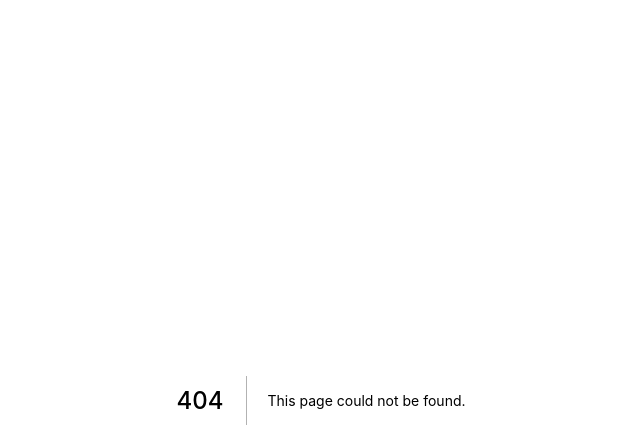
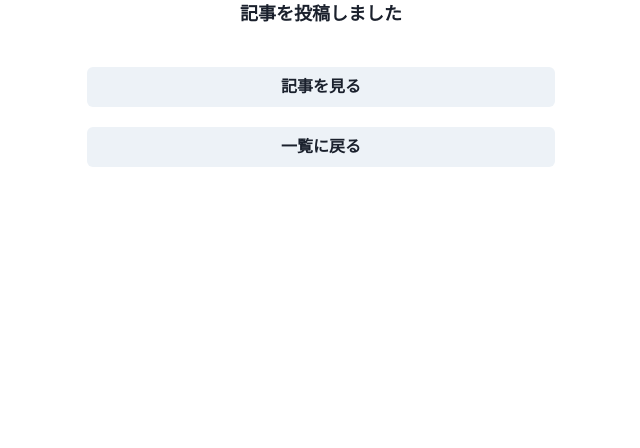
Before and after one commit to mk-0A0/blog-app, a Next.js app in the folder frontend/: page /post/complete in a window 1280 px wide. Before the commit this address had no page. Shown: the top 448 px of the page, without its empty margins (319-959 px from the left). Built offline with nearby package versions, Linux system fonts and the light colour scheme.

Commit message:
🎉create complete page

```diff
--- /dev/null
+++ b/frontend/src/pages/post/complete/index.tsx
@@ -0,0 +1,26 @@
+import { Button, Center, Container } from '@chakra-ui/react'
+import { NextPage } from 'next'
+import Link from 'next/link'
+
+const PostComplete: NextPage = () => {
+  return (
+    <Container maxW={500} w={'full'} mx={'auto'}>
+      <Center fontSize={'lg'} fontWeight={'bold'}>
+        記事を投稿しました
+      </Center>
+      {/*TODO:UXを考える*/}
+      <Link passHref href={`/`}>
+        <Button w={'full'} mt={10}>
+          記事を見る
+        </Button>
+      </Link>
+      <Link passHref href={'/'}>
+        <Button as={'a'} w={'full'} mt={5}>
+          一覧に戻る
+        </Button>
+      </Link>
+    </Container>
+  )
+}
+
+export default PostComplete
```
